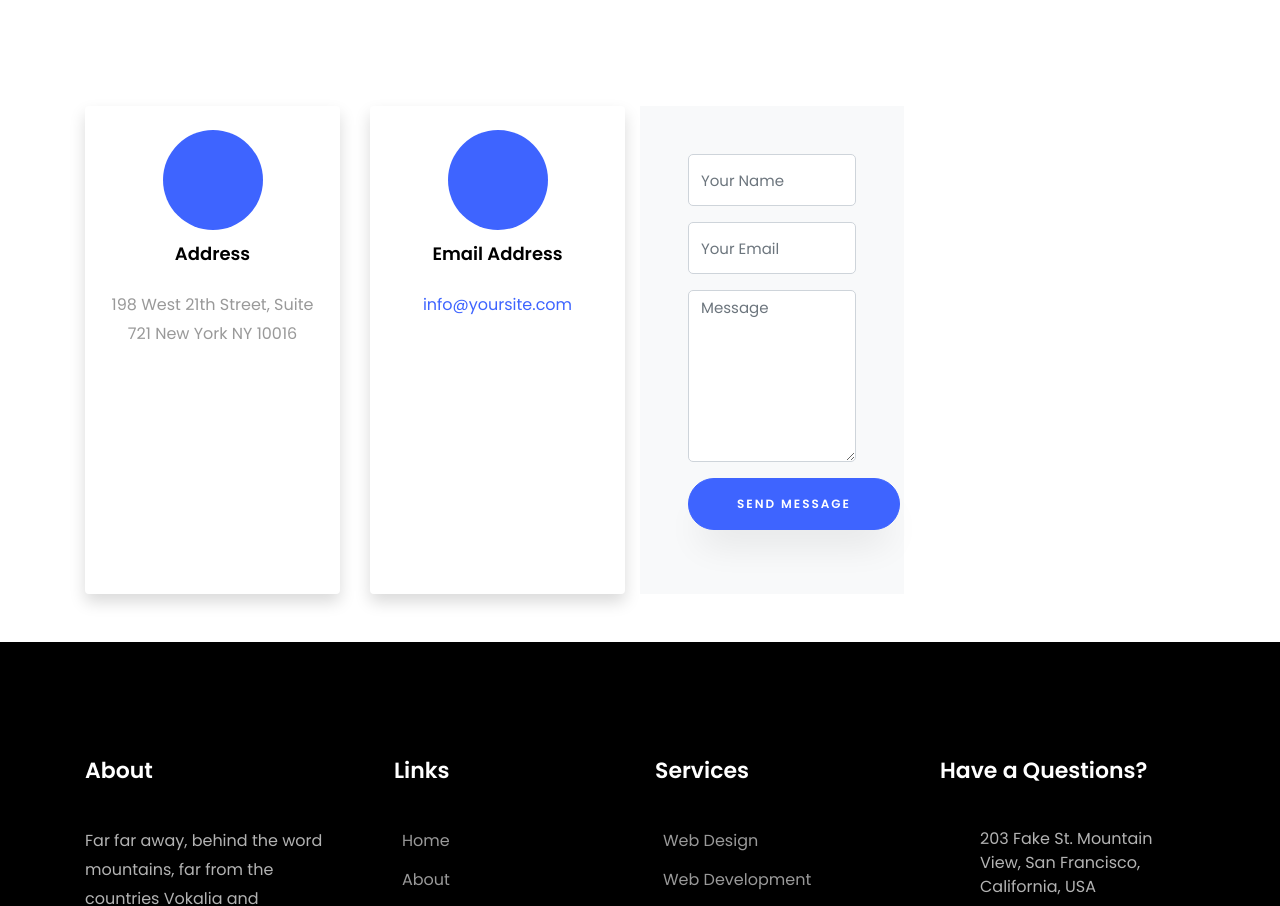
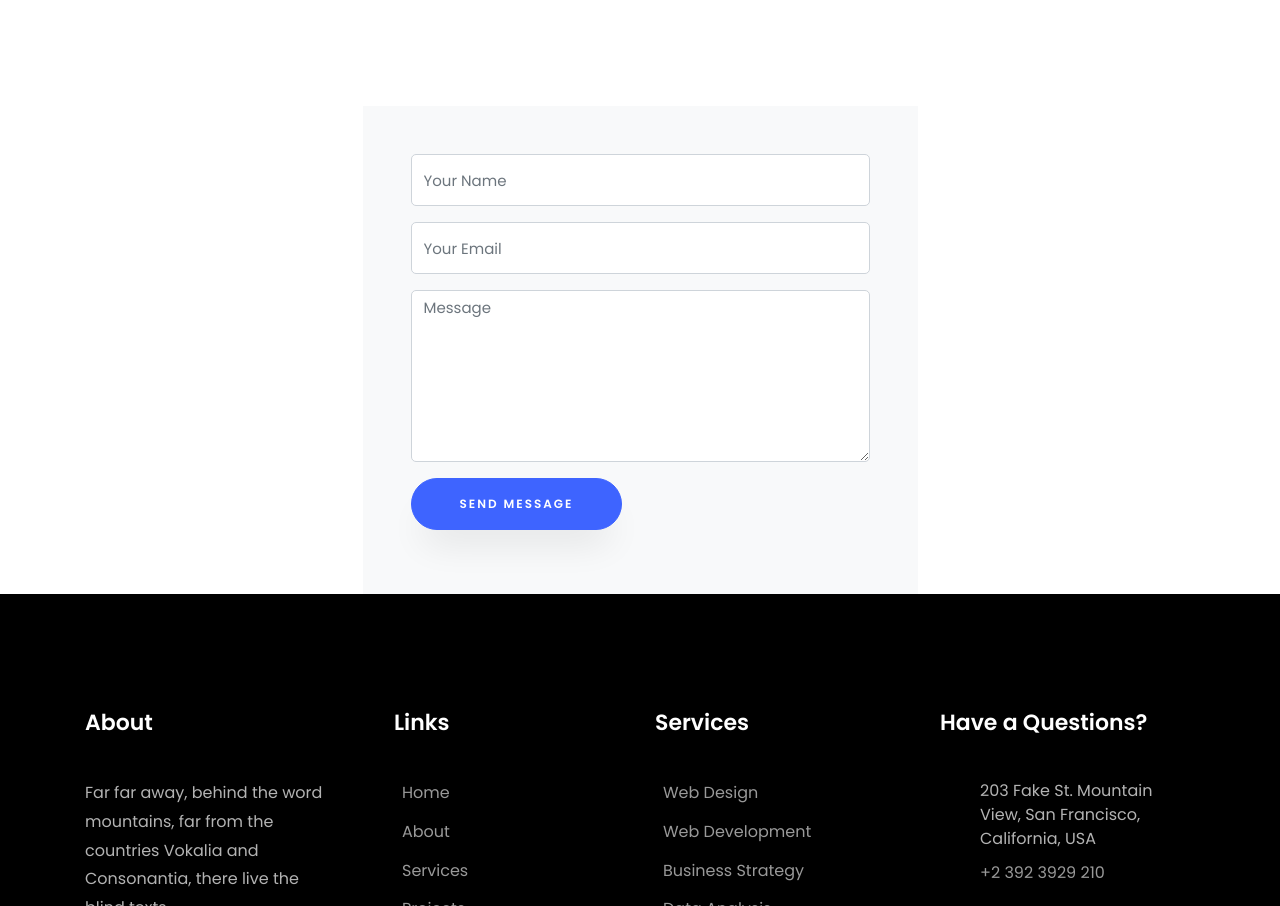
Before and after one commit to Pritampk7/portfolia, an Angular app: page / in a window 1280 px wide. Shown: the part 5319-6225 px from the top of the page. Built offline with nearby package versions, Linux system fonts and the light colour scheme.

Commit message:
added styles to contact me

```diff
--- a/src/app/app.component.html
+++ b/src/app/app.component.html
@@ -235,43 +235,18 @@
 				</div>
 			</div>
 
-			<div class="row d-flex contact-info mb-5">
-				<div class="col-md-6 col-lg-3 d-flex ftco-animate">
-					<div class="align-self-stretch box text-center p-4 shadow">
-						<div class="icon d-flex align-items-center justify-content-center">
-							<span class="icon-map-signs"></span>
-						</div>
-						<div>
-							<h3 class="mb-4">Address</h3>
-							<p>198 West 21th Street, Suite 721 New York NY 10016</p>
-						</div>
-					</div>
-				</div>
-				<div class="col-md-6 col-lg-3 d-flex ftco-animate">
-					<div class="align-self-stretch box text-center p-4 shadow">
-						<div class="icon d-flex align-items-center justify-content-center">
-							<span class="icon-paper-plane"></span>
-						</div>
-						<div>
-							<h3 class="mb-4">Email Address</h3>
-							<p><a href="mailto:info@yoursite.com">info@yoursite.com</a></p>
-						</div>
-					</div>
-				</div>
-				<div class="row no-gutters block-9">
+			<div class="row no-gutters block-9 " style="display: flex;justify-content: center;">
 				<div class="col-md-6 order-md-last d-flex">
 					<form action="#" class="bg-light p-4 p-md-5 contact-form">
 						<div class="form-group">
-								<input type="text" class="form-control"
-									placeholder="Your Name">
+							<input type="text" class="form-control" placeholder="Your Name">
 						</div>
 						<div class="form-group">
 							<input type="text" class="form-control"
 								placeholder="Your Email">
 						</div>
 						<div class="form-group">
-								<textarea name="" id="" cols="30" rows="7"
-									class="form-control"
+							<textarea name="" id="" cols="30" rows="7" class="form-control"
 								placeholder="Message"></textarea>
 						</div>
 						<div class="form-group">
@@ -286,7 +261,6 @@
 				<div class="img" style="background-image: url(../assets/images/about.jpg);">
 				</div>
 			</div> -->
-				</div>
 			</div>
 
 
```
Lines whose indentation alone changed are shown as unchanged.
